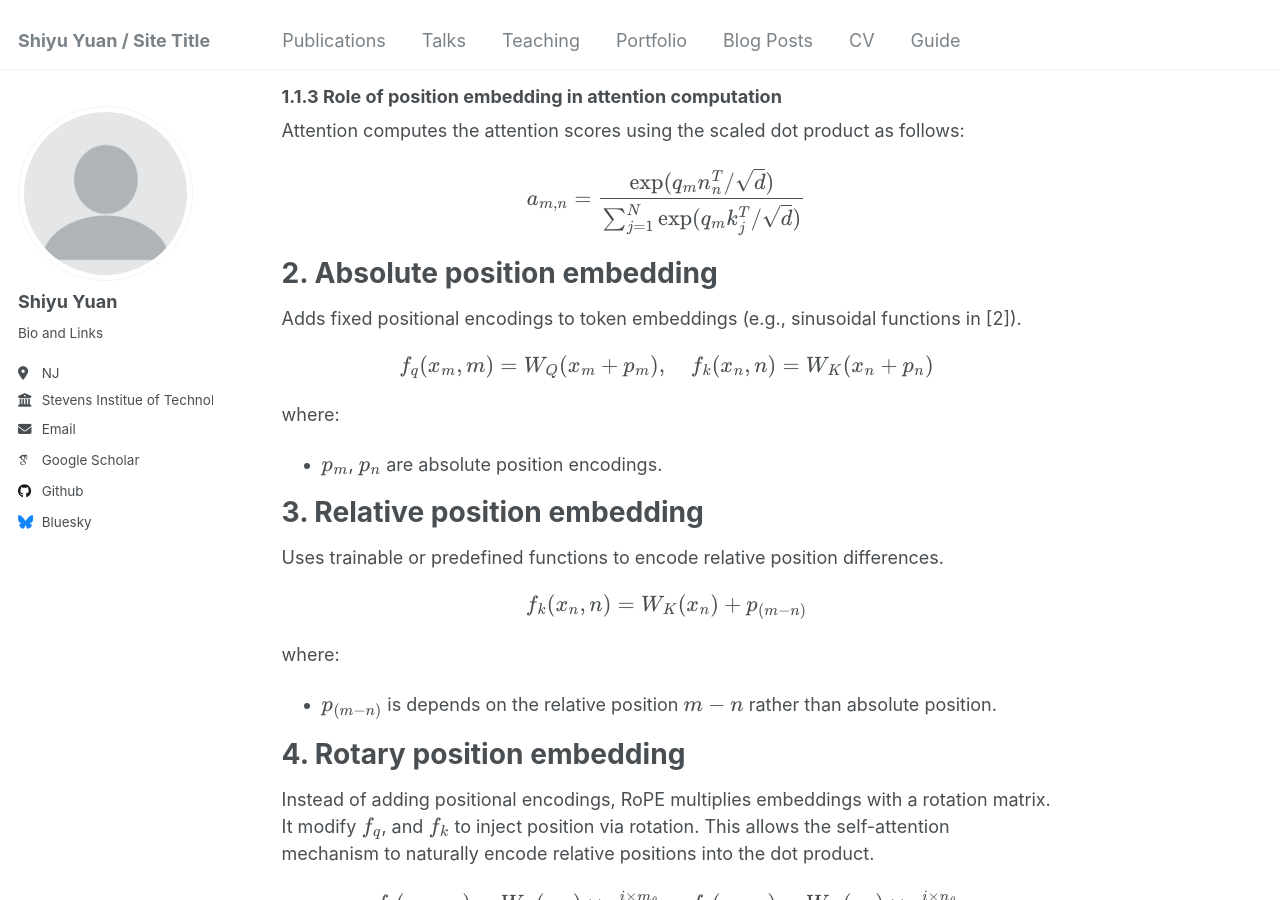
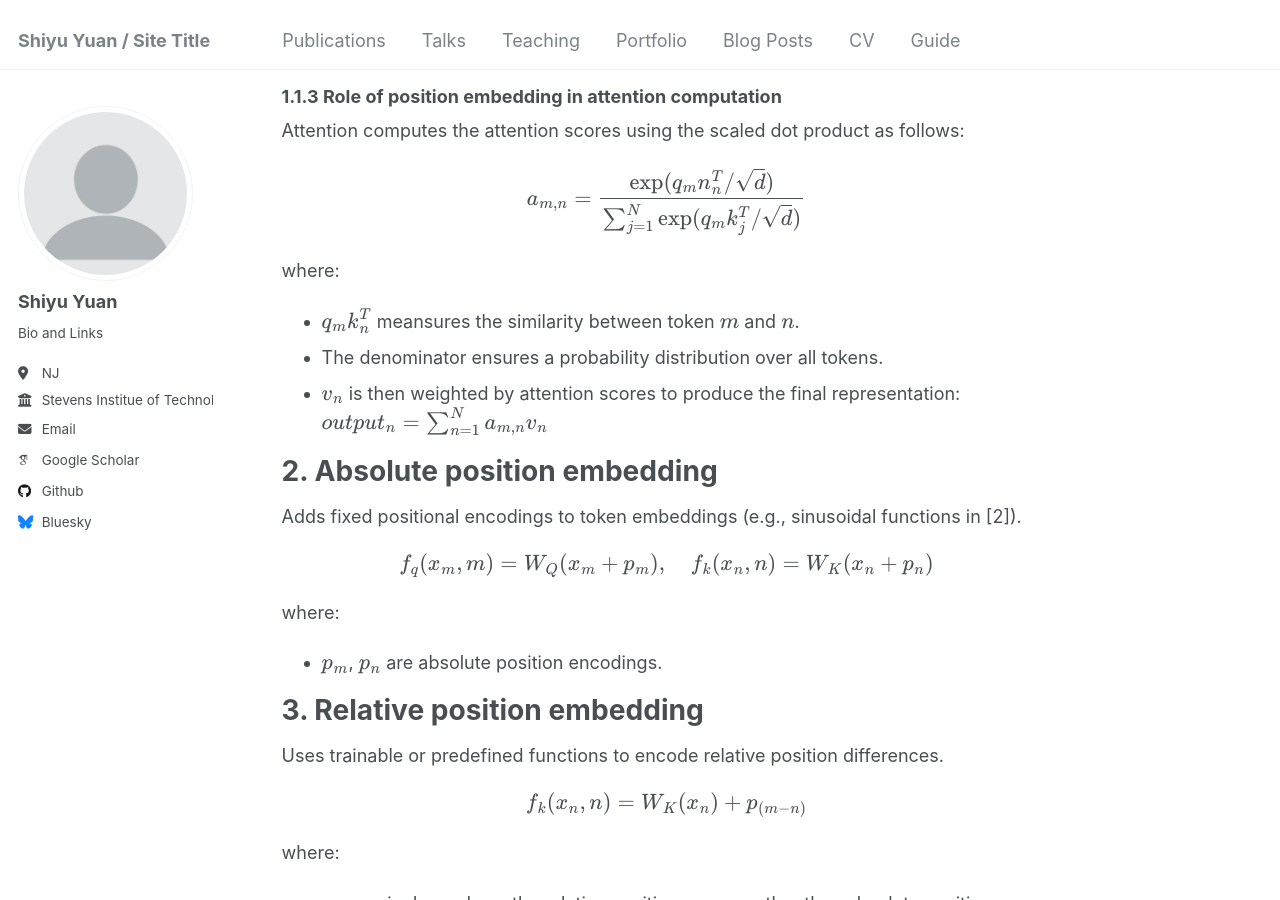
Before and after one commit to syyuan2021/syy2025, a Jekyll site: the page built from _posts/2025-01-31-blog-post-2.md, in a window 1280 px wide and 900 px high, scrolled down 1256 px. Built offline with Jekyll 4.4.1, drawn with Linux system fonts in a browser that asks for light colours; some web fonts are replaced.

Commit message:
Update 2025-01-31-blog-post-2.md

```diff
--- a/_posts/2025-01-31-blog-post-2.md
+++ b/_posts/2025-01-31-blog-post-2.md
@@ -45,6 +45,11 @@ $$
 a_{m, n} = \frac{\text{exp}(q_{m}n_{n}^{T}/ \sqrt{d})}{\sum_{j=1}^{N}{\text{exp}(q_{m}k_{j}^{T}/ \sqrt{d}})}
 $$
 
+where:
+- $$q_{m}k_{n}^{T}$$ meansures the similarity between token $$m$$ and $$n$$.
+- The denominator ensures a probability distribution over all tokens.
+- $$v_n$$ is then weighted by attention scores to produce the final representation: $$output_n = \sum_{n=1}^{N}{a_{m,n} v_n}$$
+
 
 # 2. Absolute position embedding
 Adds fixed positional encodings to token embeddings (e.g., sinusoidal functions in [2]).
```
